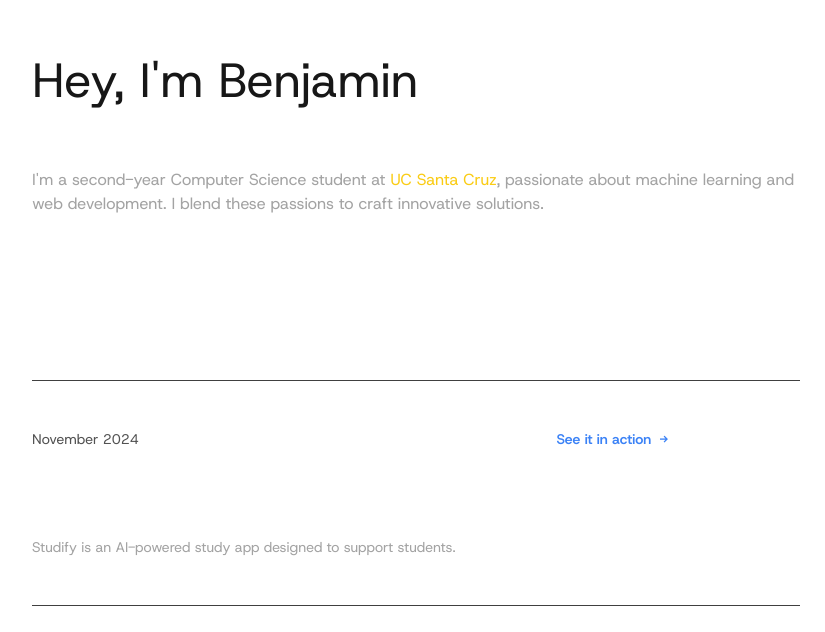
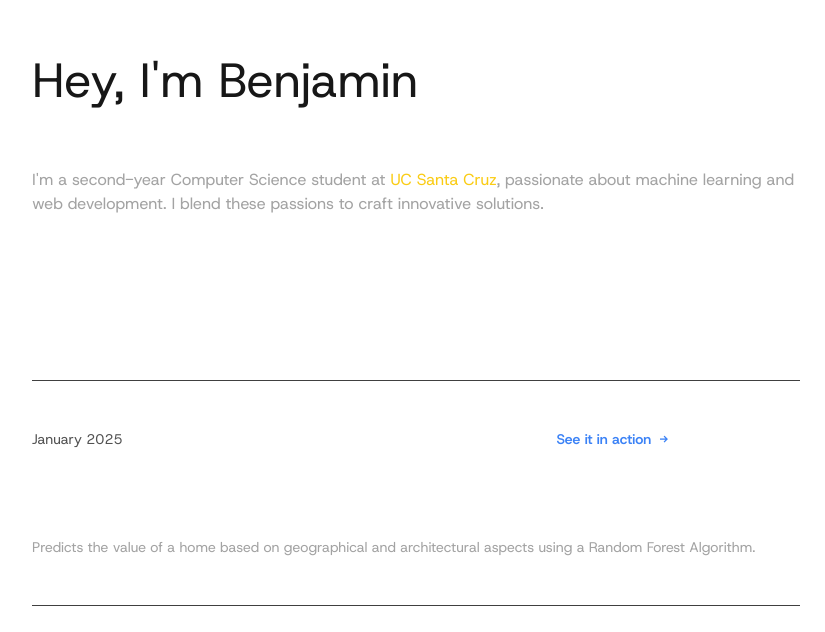
Before and after one commit to bnpm63/portfolio, a Next.js app: page / in a window 1280 px wide. Shown: the part 168-800 px from the top of the page, without its empty margins (224-1049 px from the left). Built offline with nearby package versions, Linux system fonts and the light colour scheme.

Commit message:
updated projects and descriptions

```diff
--- a/src/app/about/page.tsx
+++ b/src/app/about/page.tsx
@@ -6,19 +6,16 @@ export default function About() {
   return (
     <div className="flex justify-center py-20">
       <div className="mx-8 w-full max-w-screen-md">
-        {/* Navigation Bar */}
+
         <Navbar />
 
-        {/* Main Content */}
         <div className="mt-20 text-left">
           <h1 className="text-4xl font-base text-white mb-16">
             <TypingText fullText="About Me" typingSpeed={160} />
             <span className="border-r-2 border-white animate-pulse ml-1"></span>
           </h1>
 
-          {/* About Section */}
           <div className="flex flex-col md:flex-row gap-6 items-start">
-            {/* Image and Coordinates */}
             <div className="md:w-1/2">
               <Image
                 src="/about.jpg"
@@ -37,11 +34,10 @@ export default function About() {
               </a>
             </div>
 
-            {/* Description */}
             <div className="md:w-1/2">
               <p className="text-neutral-500 font-normal text-md">
                 I&apos;m a second-year Computer Science student at UC Santa Cruz with a strong focus on machine learning and web development. I&apos;m currently assisting in research on autonomous agents for Robotic Process Automation (RPAs), exploring how AI can enhance efficiency and decision-making in automated systems. <br /><br />
-                I&apos;m currently running Studify, an AI-powered app designed to help students streamline their learning processes. Studify includes tools to transcribe lectures into notes, solve academic problems, and create customized study guides. In my free time, I love to read and write, constantly exploring new ideas and perspectives—feel free to check out my posts, including book reviews.
+                In my free time, I love to read and write, constantly exploring new ideas and perspectives—feel free to check out my posts, including book reviews.
               </p>
             </div>
           </div>
--- a/src/app/components/navbar.tsx
+++ b/src/app/components/navbar.tsx
@@ -11,7 +11,6 @@ export default function Navbar() {
     <nav className="bg-transparent">
       <div className="max-w-screen-md mx-auto">
         <div className="flex items-center justify-between h-16">
-          {/* Logo and bnpm */}
           <div className="flex items-center space-x-2">
             <Image
               src="/Untitled(1).svg"
@@ -22,7 +21,6 @@ export default function Navbar() {
             />
           </div>
 
-          {/* Desktop Menu */}
           <div className="hidden md:block">
             <div className="ml-10 flex items-baseline space-x-8">
               <Link href="/" className="text-white hover:text-gray-400 transition duration-200 px-3 py-2 rounded-md text-sm">
@@ -40,7 +38,6 @@ export default function Navbar() {
             </div>
           </div>
 
-          {/* Mobile Menu Button */}
           <div className="md:hidden">
             <button
               onClick={() => setIsOpen(!isOpen)}
@@ -76,7 +73,6 @@ export default function Navbar() {
         </div>
       </div>
 
-      {/* Mobile Menu */}
       {isOpen && (
         <div className="md:hidden" id="mobile-menu">
           <div className="px-2 pt-2 pb-3 space-y-1 sm:px-3">
--- a/src/app/layout.tsx
+++ b/src/app/layout.tsx
@@ -35,7 +35,7 @@ const hostGrotesk = localFont({
       weight: "900",
       style: "normal",
     },
-    // Add other weights and styles as needed
+    //
   ],
   variable: "--font-host-grotesk",
 });
--- a/src/app/page.tsx
+++ b/src/app/page.tsx
@@ -34,19 +34,19 @@ export default function Home() {
           <div className="space-y-10">
             <hr className="border-t border-neutral-700 mb-4" />
 
-            {/* Project 1 */}
+            {/*  1 */}
             <div className="flex flex-col gap-4 py-2">
               <div className="flex flex-col sm:flex-row sm:justify-between sm:items-center text-sm text-neutral-400 mb-2">
-                <p className="text-neutral-600">November 2024</p>
+                <p className="text-neutral-600">January 2025</p>
                 <div className="flex gap-4 mt-2 sm:mt-0">
                   <a
-                    href="https://github.com/StudifyAI/studify"
+                    href="https://youtu.be/YsSg1ZTZAfc"
                     className="text-blue-500 font-semibold hover:text-blue-300 transition duration-200 flex items-center"
                   >
                     See it in action <span className="ml-2">→</span>
                   </a>
                   <a
-                    href="https://github.com/StudifyAI/studify"
+                    href="https://github.com/bnpm63/realestate-ml"
                     className="text-white hover:text-neutral-400 transition duration-200 flex items-center"
                   >
                     View on Github <span className="ml-2">→</span>
@@ -54,15 +54,14 @@ export default function Home() {
                 </div>
               </div>
 
-              <h2 className="text-2xl font-light text-white mt-4">Studify</h2>
+              <h2 className="text-2xl font-light text-white mt-4">Machine Learning Real Estate Valuation </h2>
               <p className="text-neutral-400 text-sm">
-                Studify is an AI-powered study app designed to support students.
+                Predicts the value of a home based on geographical and architectural aspects using a Random Forest Algorithm.
               </p>
             </div>
 
             <hr className="border-t border-neutral-700 mb-4" />
 
-            {/* Project 2 */}
             <div className="flex flex-col gap-4 py-2">
               <div className="flex flex-col sm:flex-row sm:justify-between sm:items-center text-sm text-neutral-400 mb-2">
                 <p className="text-neutral-600">October 2024</p>
@@ -84,7 +83,7 @@ export default function Home() {
 
             <hr className="border-t border-neutral-700 mb-4" />
 
-            {/* Project 3 */}
+            {/*  3 */}
             <div className="flex flex-col gap-4 py-2">
               <div className="flex flex-col sm:flex-row sm:justify-between sm:items-center text-sm text-neutral-400 mb-2">
                 <p className="text-neutral-600">March 2024</p>
```
Also changed, not shown: src/app/contact/page.tsx (+1 -6 lines).
